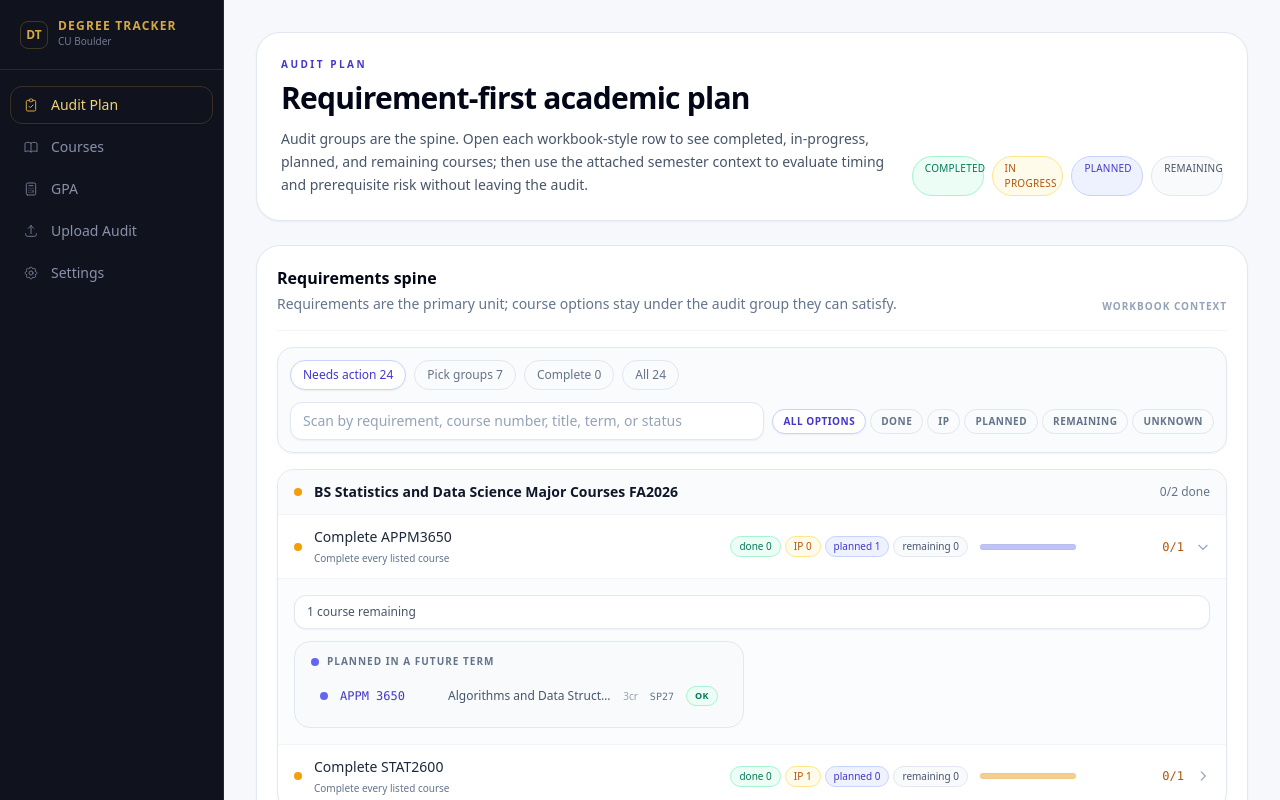
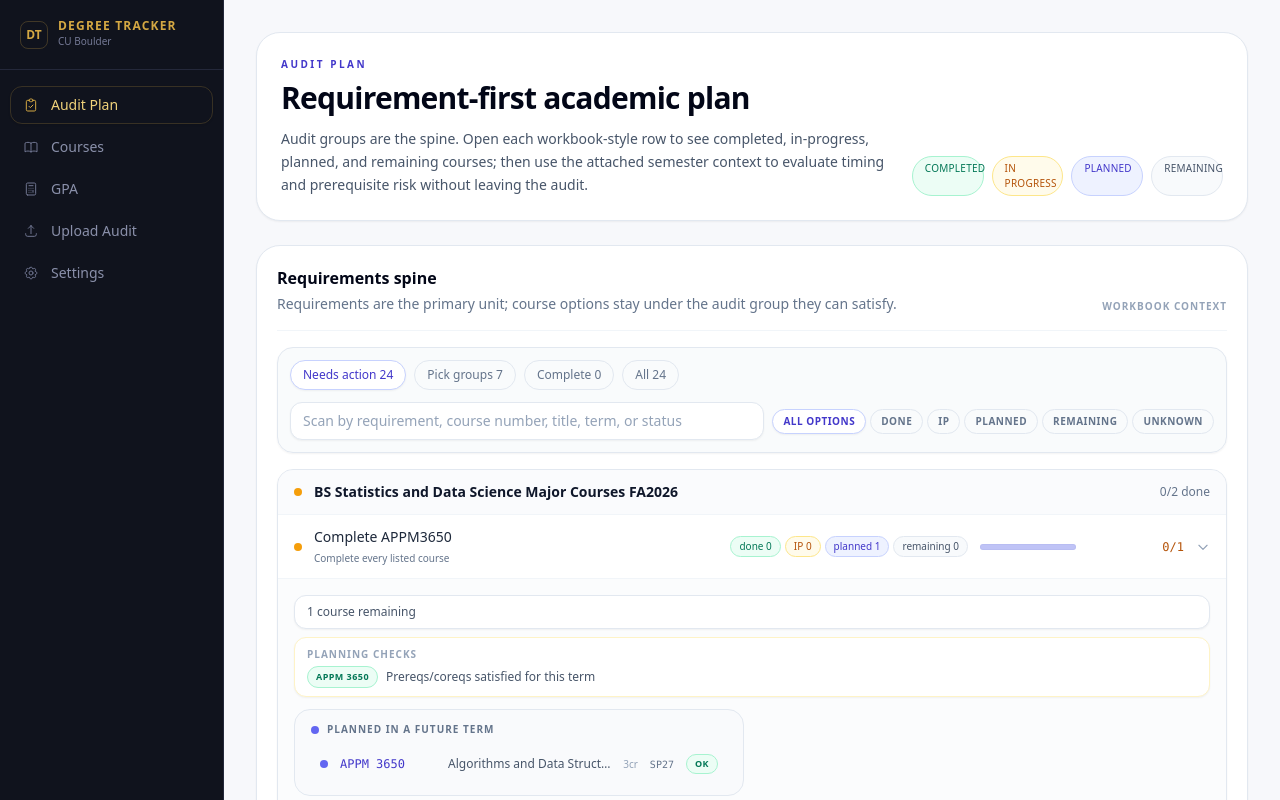
Before and after one commit to 303Devs/Degree_Tracker, a Next.js app: page / in a window 1280 px wide. Both pictures are taken after a click on the button 752 px from the left and 546 px from the top of the page. Shown: the top 800 px of the page. Built offline with nearby package versions, Linux system fonts and the light colour scheme.

Commit message:
Improve Audit Plan warning readability

```diff
--- a/components/RequirementsWorkspace.tsx
+++ b/components/RequirementsWorkspace.tsx
@@ -194,11 +194,26 @@ function GroupRow({ view, onUpdate }: { view: AuditRequirementViewModel; onUpdat
 
       {open && (
         <div className="border-t border-slate-100 bg-slate-50/60 px-4 py-4">
-          <div className="mb-3 flex items-center justify-between gap-3 rounded-xl border border-slate-200 bg-white px-3 py-2 shadow-sm">
-            <span className="text-xs text-slate-600">{view.remainingLabel}</span>
-            {isPick && group.selectedCourses?.length ? (
-              <button onClick={() => onUpdate(group.id, [])} className="text-xs font-medium text-slate-500 underline transition-colors hover:text-slate-900">clear choices</button>
-            ) : null}
+          <div className="mb-3 space-y-2">
+            <div className="flex items-center justify-between gap-3 rounded-xl border border-slate-200 bg-white px-3 py-2 shadow-sm">
+              <span className="text-xs text-slate-600">{view.remainingLabel}</span>
+              {isPick && group.selectedCourses?.length ? (
+                <button onClick={() => onUpdate(group.id, [])} className="text-xs font-medium text-slate-500 underline transition-colors hover:text-slate-900">clear choices</button>
+              ) : null}
+            </div>
+            {view.warningSummaries.length > 0 && (
+              <div className="rounded-xl border border-amber-100 bg-white px-3 py-2 text-xs text-slate-600 shadow-sm">
+                <div className="mb-1 text-[10px] font-semibold uppercase tracking-widest text-slate-400">Planning checks</div>
+                <ul className="space-y-1">
+                  {view.warningSummaries.map((warning) => (
+                    <li key={`${warning.courseId}-${warning.message}`} className="flex flex-wrap items-center gap-2">
+                      <span className={`rounded-full border px-2 py-0.5 text-[9px] font-semibold uppercase tracking-wider ${warning.severity === "warning" ? "border-amber-200 bg-amber-50 text-amber-700" : warning.severity === "success" ? "border-emerald-200 bg-emerald-50 text-emerald-700" : "border-indigo-200 bg-indigo-50 text-indigo-700"}`}>{warning.courseNumber}</span>
+                      <span>{warning.message}</span>
+                    </li>
+                  ))}
+                </ul>
+              </div>
+            )}
           </div>
           <div className="grid gap-4 xl:grid-cols-2">
             <BucketSection title="Completed / eligible options" bucket="completed" options={view.buckets.completed} group={group} onToggle={togglePick} />
--- a/lib/audit-plan-view.ts
+++ b/lib/audit-plan-view.ts
@@ -11,6 +11,11 @@ export interface AuditCourseWarning {
   severity: AuditWarningSeverity;
   message: string;
   missingCourseIds: string[];
+}
+
+export interface AuditWarningSummary extends AuditCourseWarning {
+  courseId: string;
+  courseNumber: string;
 }
 
 export interface AuditCourseOption {
@@ -37,6 +42,7 @@ export interface AuditRequirementViewModel {
   remainingLabel: string;
   buckets: Record<AuditCourseBucket, AuditCourseOption[]>;
   counts: AuditBucketCounts;
+  warningSummaries: AuditWarningSummary[];
   courseOptions: AuditCourseOption[];
   displayRule: string;
 }
@@ -101,6 +107,7 @@ export function buildAuditRequirementViewModels({
       remainingLabel: buildRemainingLabel(progress.completed, progress.total, unit),
       buckets,
       counts: countBuckets(buckets),
+      warningSummaries: buildWarningSummaries(options),
       courseOptions: options,
       displayRule: getDisplayRule(group),
     };
@@ -140,7 +147,13 @@ export function filterAuditRequirementViewModels(
 
     if (filteredOptions.length === 0) return [];
     const buckets = buildBuckets(filteredOptions);
-    return [{ ...view, buckets, counts: countBuckets(buckets), courseOptions: filteredOptions }];
+    return [{
+      ...view,
+      buckets,
+      counts: countBuckets(buckets),
+      warningSummaries: buildWarningSummaries(filteredOptions),
+      courseOptions: filteredOptions,
+    }];
   });
 }
 
@@ -165,6 +178,19 @@ function countBuckets(buckets: Record<AuditCourseBucket, AuditCourseOption[]>):
     remaining: buckets.remaining.length,
     unknown: buckets.unknown.length,
   };
+}
+
+function buildWarningSummaries(options: AuditCourseOption[]): AuditWarningSummary[] {
+  return options.flatMap((option) => {
+    if (!option.warning) return [];
+    return [{
+      courseId: option.courseId,
+      courseNumber: option.courseNumber,
+      severity: option.warning.severity,
+      message: option.warning.message,
+      missingCourseIds: option.warning.missingCourseIds,
+    }];
+  });
 }
 
 function normalizeSearch(value: string): string {
```
Also changed, not shown: 1 other file (tests, documents, lock files or other folders).
